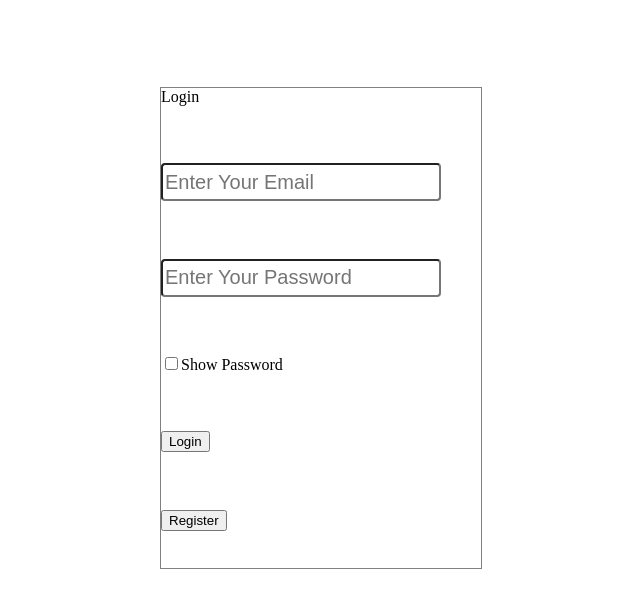
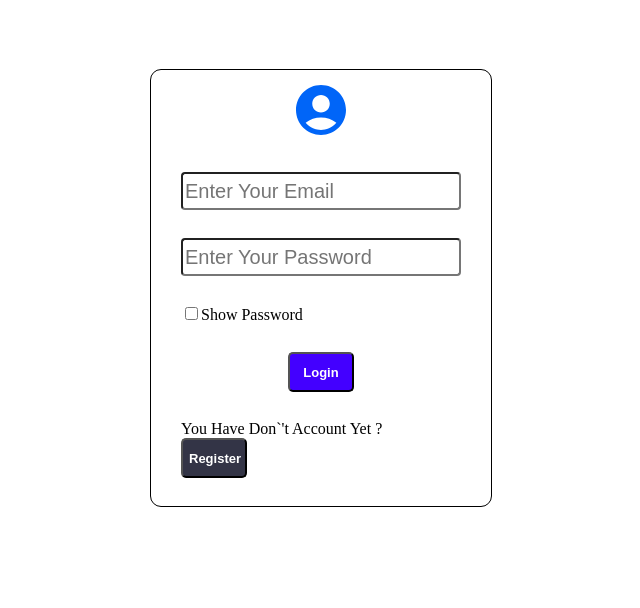
Before and after one commit to balaji1610/notes-taking-app, a Next.js app: page / in a window 1280 px wide. Shown: the top 608 px of the page, without its empty margins (319-959 px from the left). Built offline with nearby package versions, Linux system fonts and the light colour scheme.

Commit message:
Fixed Login UI

```diff
--- a/package.json
+++ b/package.json
@@ -12,6 +12,8 @@
     "next": "15.3.2",
     "react": "^19.0.0",
     "react-dom": "^19.0.0",
+    "react-icons": "^5.5.0",
+    "react-toastify": "^11.0.5",
     "uuid": "^11.1.0"
   },
   "devDependencies": {
--- a/src/app/components/login.tsx
+++ b/src/app/components/login.tsx
@@ -2,6 +2,9 @@ import Input from "../reusableComponetns/input";
 import ShowPassword from "../reusableComponetns/showPassword";
 import { useApplicationContext } from "../context/applicationContext";
 import { useRouter } from "next/navigation";
+import { MdAccountCircle } from "react-icons/md";
+import Button from "@/app/reusableComponetns/button";
+import { ToastContainer, toast } from "react-toastify";
 
 export default function Login() {
   const router = useRouter();
@@ -20,6 +23,9 @@ export default function Login() {
     });
   };
   const handleOnLogin = () => {
+    if (!loginUser.userEmail || !loginUser.password) {
+      return toast.error("Username and password are required.");
+    }
     const findUser = credentials.find(
       (el) =>
         el.userEmail === loginUser.userEmail &&
@@ -27,17 +33,19 @@ export default function Login() {
     );
 
     if (findUser) {
-      alert("Login Success");
+      toast.success("Login Success");
       setCurrentUserId(findUser.userId);
       router.push("./home");
     } else {
-      alert("UserName Or Password Wrong");
+      toast.error("Invalid username or password");
     }
   };
   return (
     <div className="login-container">
       <div className="login-grid">
-        <div>Login</div>
+        <div className="login-icon">
+          <MdAccountCircle className="icon" />
+        </div>
         <div>
           <Input
             type="email"
@@ -59,13 +67,19 @@ export default function Login() {
         <div>
           <ShowPassword />
         </div>
-        <div>
-          <button onClick={handleOnLogin}>Login</button>
+        <div className="login-icon">
+          <Button text="Login" onClick={handleOnLogin} bgColor="#4300FF" />
+          <ToastContainer />
         </div>
         <div>
-          <button onClick={() => router.push("./registerPage")}>
-            Register
-          </button>
+          <span>
+            You Have Don`&apos;t Account Yet ?
+            <Button
+              text="Register"
+              onClick={() => router.push("./registerPage")}
+              bgColor="#333446"
+            />
+          </span>
         </div>
       </div>
     </div>
--- a/src/app/context/applicationContext.tsx
+++ b/src/app/context/applicationContext.tsx
@@ -10,6 +10,7 @@ import React, {
 
 import { ILoginUser, IRegister, Itasks } from "@/app/interface/interface";
 import useLocalStorage from "../hooks/useLocalStorage";
+
 interface ApplicationContextType {
   loginUser: ILoginUser;
   setLoginUser: Dispatch<SetStateAction<ILoginUser>>;
--- a/src/app/globals.css
+++ b/src/app/globals.css
@@ -8,15 +8,22 @@
   flex-direction: row;
   justify-content: center;
   align-items: center;
-  height: 40rem;
+  height: 35rem;
 }
 .login-grid {
-  border: 1px solid gray;
+  border: 1px solid #000000;
   width: 20rem;
-  height: 30rem;
+  height: 26rem;
+  justify-content: center;
   display: grid;
   grid-template-rows: auto auto auto auto auto;
-  row-gap: 20px;
+  grid-row-gap: 20px;
+  row-gap: 10px;
+  padding: 10px;
+  border-radius: 11px;
+}
+.login-icon {
+  justify-self: center;
 }
 .input-text {
   width: 17rem;
@@ -89,3 +96,7 @@ textarea {
 .scroll-container::-webkit-scrollbar {
   display: none;
 }
+.icon {
+  font-size: 60px;
+  color: #0065f8;
+}
--- a/src/app/interface/interface.tsx
+++ b/src/app/interface/interface.tsx
@@ -7,7 +7,11 @@ export interface Iinput {
   placeholder: string;
   onChange?: (e: React.ChangeEvent<HTMLInputElement>) => void;
 }
-
+export interface IButton {
+  bgColor: string;
+  text: string;
+  onClick?: (event: React.MouseEvent<HTMLButtonElement>) => void;
+}
 export interface ILoginUser {
   userEmail: string;
   password: string;
--- /dev/null
+++ b/src/app/reusableComponetns/button.tsx
@@ -0,0 +1,22 @@
+import { IButton } from "@/app/interface/interface";
+export default function Button(props: IButton) {
+  const { bgColor, text, onClick } = props;
+  return (
+    <div>
+      <button
+        style={{
+          color: "#ffffff",
+          backgroundColor: bgColor,
+          width: "66px",
+          height: "40px",
+          borderRadius: "5px",
+          fontWeight: "bold",
+          fontSize: "13px",
+        }}
+        onClick={onClick}
+      >
+        {text}
+      </button>
+    </div>
+  );
+}
```
Also changed, not shown: 1 other file (tests, documents, lock files or other folders).
